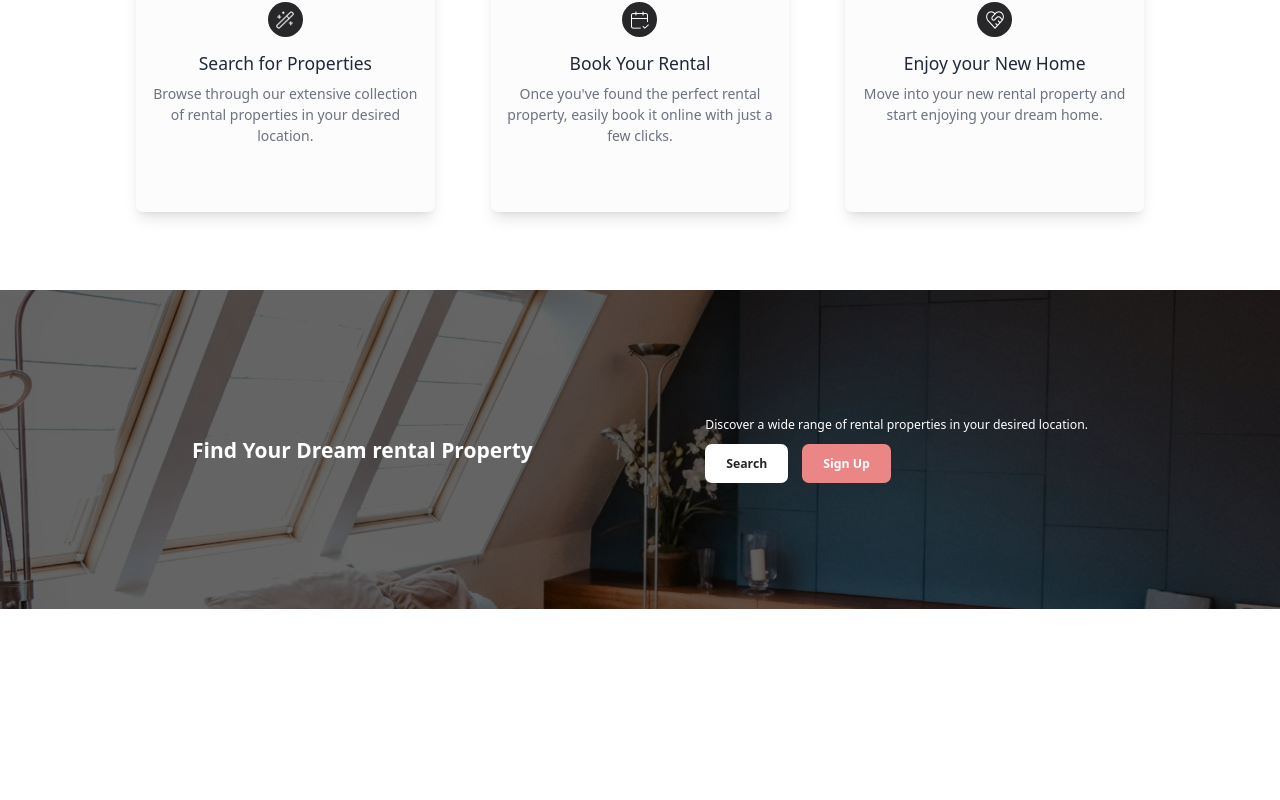
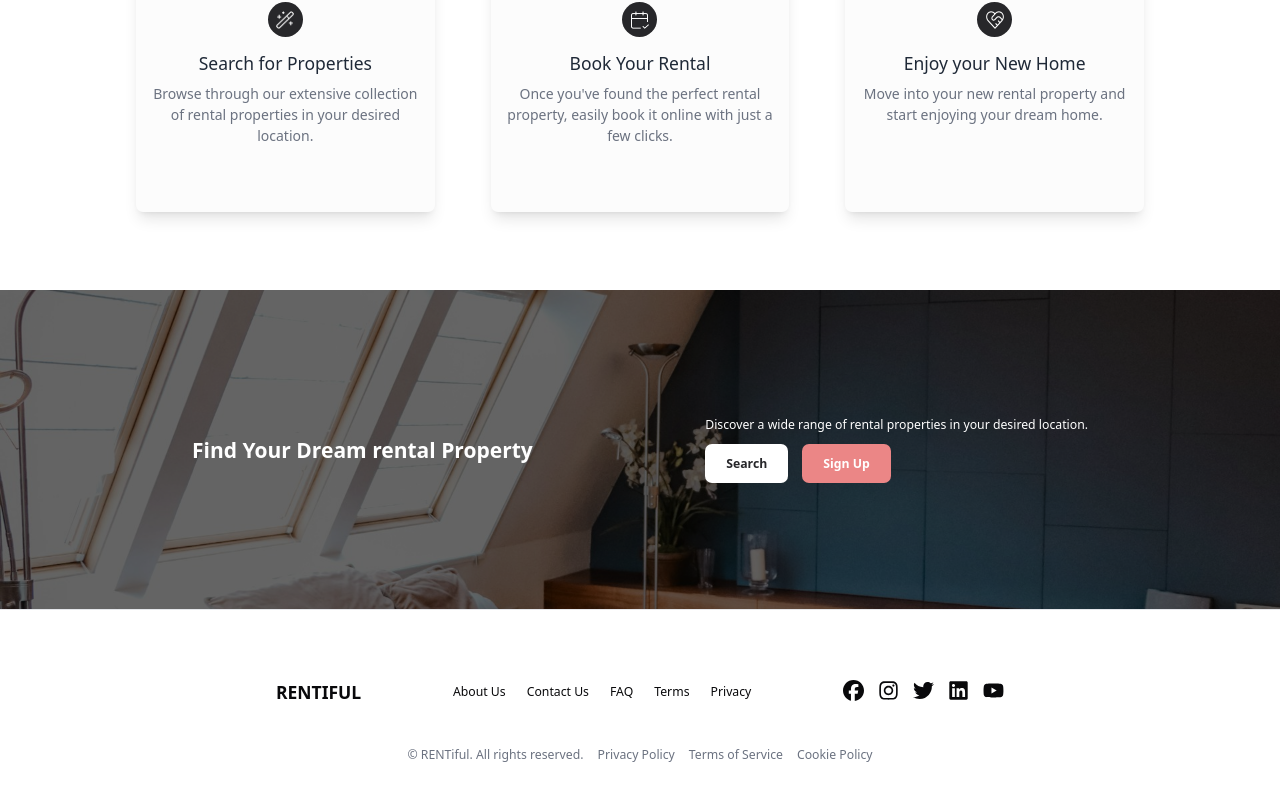
Before and after one commit to lucas-shackluryz/Rentiful, a Next.js app in the folder client/: page /landing in a window 1280 px wide. Shown: the part 1760-2560 px from the top of the page. Before the commit the page ends 2369 px from the top, so only its background shows below. Built offline with nearby package versions, Linux system fonts and the light colour scheme; no server answers.

Commit message:
[ ADD ] Build Footer Section Component

```diff
--- /dev/null
+++ b/client/src/app/(nondashboard)/landing/FooterSection.tsx
@@ -0,0 +1,82 @@
+import Link from "next/link";
+import React from "react";
+import { FontAwesomeIcon } from "@fortawesome/react-fontawesome";
+import {
+  faFacebook,
+  faInstagram,
+  faTwitter,
+  faLinkedin,
+  faYoutube,
+} from "@fortawesome/free-brands-svg-icons";
+
+const FooterSection = () => {
+  return (
+    <footer className="border-t border-gray-200 py-20">
+      <div className="max-w-4xl mx-auto px-6 sm:px-8">
+        <div className="flex flex-col md:flex-row justify-between items-center">
+          <div className="mb-4">
+            <Link href="/" className="text-xl font-bold" scroll={false}>
+              RENTIFUL
+            </Link>
+          </div>
+          <nav className="mb-4">
+            <ul className="flex space-x-6">
+              <li>
+                <Link href="/about">About Us</Link>
+              </li>
+              <li>
+                <Link href="/contact">Contact Us</Link>
+              </li>
+              <li>
+                <Link href="/faq">FAQ</Link>
+              </li>
+              <li>
+                <Link href="/terms">Terms</Link>
+              </li>
+              <li>
+                <Link href="/privacy">Privacy</Link>
+              </li>
+            </ul>
+          </nav>
+          <div className="flex space-x-4 mb-4">
+            <a
+              href="#"
+              aria-label="Facebook"
+              className="hover:text-primary-600"
+            >
+              <FontAwesomeIcon icon={faFacebook} className="h-6 w-6" />
+            </a>
+            <a
+              href="#"
+              aria-label="Instagram"
+              className="hover:text-primary-600"
+            >
+              <FontAwesomeIcon icon={faInstagram} className="h-6 w-6" />
+            </a>
+            <a href="#" aria-label="Twitter" className="hover:text-primary-600">
+              <FontAwesomeIcon icon={faTwitter} className="h-6 w-6" />
+            </a>
+            <a
+              href="#"
+              aria-label="Linkedin"
+              className="hover:text-primary-600"
+            >
+              <FontAwesomeIcon icon={faLinkedin} className="h-6 w-6" />
+            </a>
+            <a href="#" aria-label="Youtube" className="hover:text-primary-600">
+              <FontAwesomeIcon icon={faYoutube} className="h-6 w-6" />
+            </a>
+          </div>
+        </div>
+        <div className="mt-8 text-center text-sm text-gray-500 flex justify-center space-x-4">
+          <span>© RENTiful. All rights reserved.</span>
+          <Link href="/privacy">Privacy Policy</Link>
+          <Link href="/terms">Terms of Service</Link>
+          <Link href="/cookies">Cookie Policy</Link>
+        </div>
+      </div>
+    </footer>
+  )
+}
+
+export default FooterSection;
--- a/client/src/app/(nondashboard)/landing/page.tsx
+++ b/client/src/app/(nondashboard)/landing/page.tsx
@@ -3,6 +3,7 @@
 import FeaturesSection from "./FeaturesSection";
 import DiscoverSection from "./DiscoverSection";
 import CallToActionSection from "./CallToActionSection";
+import FooterSection from "./FooterSection";
 
 const Landing = () => {
   return (
@@ -11,6 +12,7 @@
       <FeaturesSection />
       <DiscoverSection />
       <CallToActionSection />
+      <FooterSection />
     </div>
   );
 };
```
